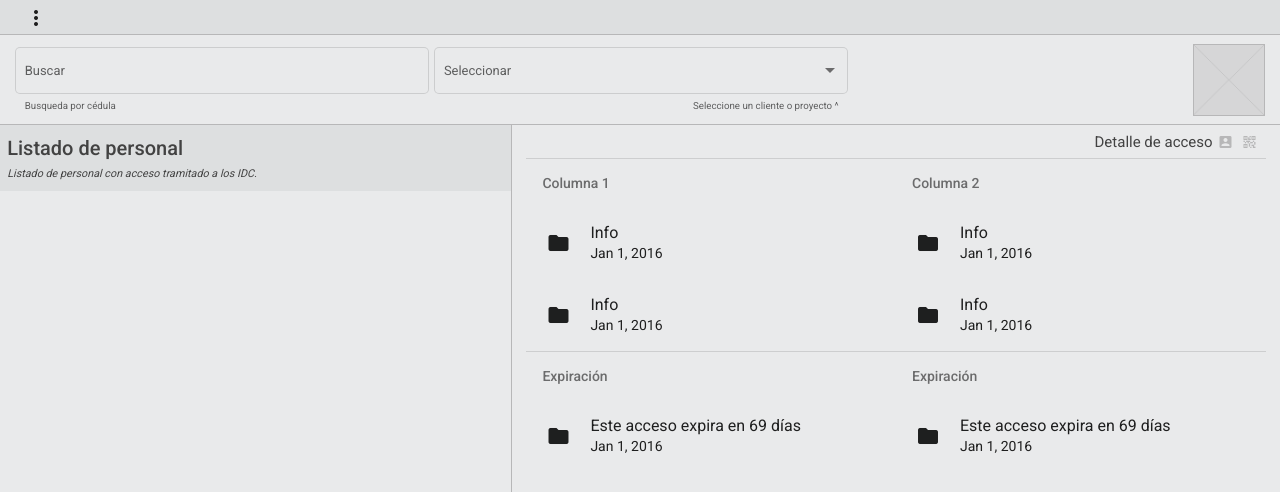
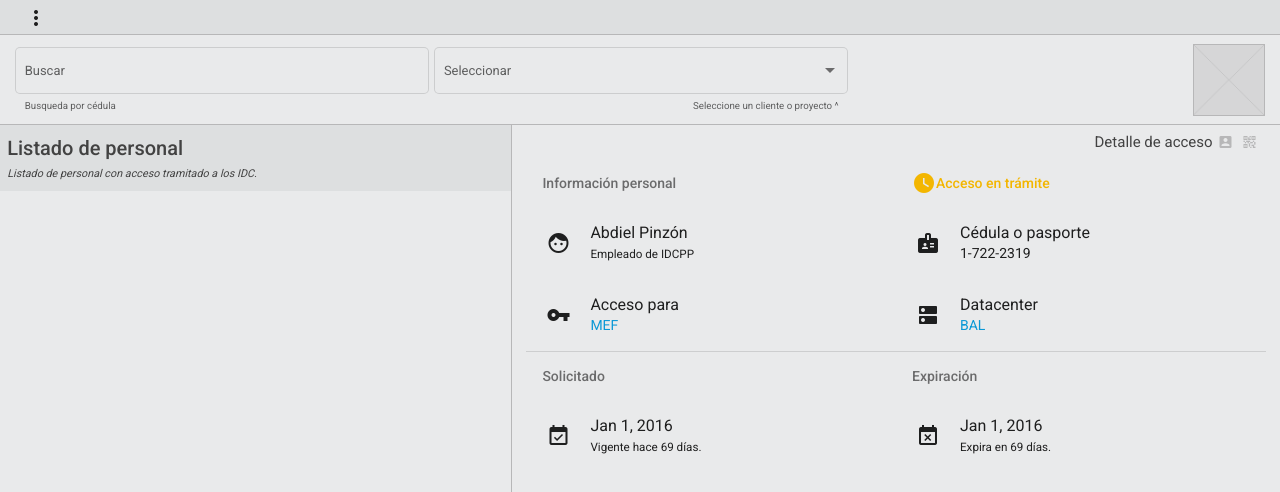
Before and after one commit to AbdielP/qrcodeproject, an Angular app: page /acceso in a window 1280 px wide. Shown: the top 492 px of the page. Built offline with nearby package versions, Linux system fonts and the light colour scheme.

Commit message:
details list ready. unused css class removed

```diff
--- a/src/app/pages/qrgenerator/qraccess/userdetails/userdetails.component.css
+++ b/src/app/pages/qrgenerator/qraccess/userdetails/userdetails.component.css
@@ -38,50 +38,7 @@
     align-items: center;
 }
 
-.user-info-container {
-    /* display: flex; */
-    /* flex-direction: column; */
-    /* align-items: center; */
-
-    width: 100%;
-    height: auto;
-    box-sizing: border-box;
-    /* margin-top: 5px; */
-    margin: 15px 0;
-    /* background-color: saddlebrown; */
-}.container-row {
-    width: 100%;
-    display: flex;
-    margin-top: 5px;
-    /* align-items: center; */
-    /* justify-content: space-between; */
-    /* background-color: rebeccapurple; */
-}
-.info-row {
-    display: flex;
-    width: 100%;
-    align-items: center;
-    padding: 0;
-    margin: 0;
-}.info-row p {
-    margin: 0;
-    display: flex;
-}.info-row small {
-    /* background-color: blue; */
-    width: 30%;
-    margin-right: 8px;
-}.info-row mat-icon {
-    font-size: 16px;
-    margin-top: 4px;
-    margin-left: 3px;
-}.col-right {
-    justify-content: flex-end;
-}
-
-mat-divider {
-    width: 100%;
-}
-
+ /* CODIGO QR */
 .qr-main-container {
     width: 100%;
     /* background-color: sandybrown; */
@@ -173,6 +130,10 @@ mat-divider {
     color: var(--text-warning)!important;
 }
 
+.text-danger {
+    color: var(--mat-warn-color)
+}
+
 .text-justify {
     text-align: justify;
 }
--- a/src/app/pages/qrgenerator/qraccess/userdetails/userdetails.component.html
+++ b/src/app/pages/qrgenerator/qraccess/userdetails/userdetails.component.html
@@ -13,97 +13,53 @@
     <div class="container-list">
         <!-- COL IZQ -->
         <mat-list>
-            <div mat-subheader>Columna 1</div>
+            <div mat-subheader>Información personal</div>
             <mat-list-item>
-                <mat-icon mat-list-icon>folder</mat-icon>
-                <div mat-line>Info</div>
-                <div mat-line> Jan 1, 2016 </div>
+                <mat-icon mat-list-icon>face</mat-icon>
+                <div mat-line>Abdiel Pinzón</div>
+                <div mat-line><small>Empleado de IDCPP</small> </div>
             </mat-list-item>
             <mat-list-item>
-                <mat-icon mat-list-icon>folder</mat-icon>
-                <div mat-line>Info</div>
-                <div mat-line> Jan 1, 2016 </div>
+                <mat-icon mat-list-icon>vpn_key</mat-icon>
+                <div mat-line>Acceso para</div>
+                <div class="text-info" mat-line>MEF</div>
+            </mat-list-item>
+            <mat-divider></mat-divider>
+            <div mat-subheader>Solicitado</div>
+            <mat-list-item>
+                <mat-icon mat-list-icon>event_available</mat-icon>
+                <div mat-line>Jan 1, 2016 </div>
+                <div mat-line><small>Vigente hace 69 días.</small></div>
+            </mat-list-item>
+        </mat-list>
+        <!-- COL DER -->
+        <mat-list>
+            <!-- <div class="text-success" mat-subheader>Acceso probado
+                <mat-icon mat-list-icon>how_to_reg</mat-icon>
+            </div> -->
+            <div class="text-warning" mat-subheader>
+                <mat-icon mat-list-icon>watch_later</mat-icon>
+                Acceso en trámite
+            </div>
+            <mat-list-item>
+                <mat-icon mat-list-icon>badge</mat-icon>
+                <div mat-line>Cédula o pasporte</div>
+                <div mat-line>1-722-2319 </div>
+            </mat-list-item>
+            <mat-list-item>
+                <mat-icon mat-list-icon>dns</mat-icon>
+                <div mat-line>Datacenter</div>
+                <div class="text-info" mat-line>BAL</div>
             </mat-list-item>
             <mat-divider></mat-divider>
             <div mat-subheader>Expiración</div>
             <mat-list-item>
-                <mat-icon mat-list-icon>folder</mat-icon>
-                <div mat-line>Este acceso expira en 69 días</div>
-                <div mat-line> Jan 1, 2016 </div>
-            </mat-list-item>
-        </mat-list>
-        <!-- COL DER -->
-        <mat-list>
-            <div mat-subheader>Columna 2</div>
-            <mat-list-item>
-                <mat-icon mat-list-icon>folder</mat-icon>
-                <div mat-line>Info</div>
-                <div mat-line> Jan 1, 2016 </div>
-            </mat-list-item>
-            <mat-list-item>
-                <mat-icon mat-list-icon>folder</mat-icon>
-                <div mat-line>Info</div>
-                <div mat-line> Jan 1, 2016 </div>
-            </mat-list-item>
-            <mat-divider></mat-divider>
-            <div mat-subheader>Expiración</div>
-            <mat-list-item>
-                <mat-icon mat-list-icon>folder</mat-icon>
-                <div mat-line>Este acceso expira en 69 días</div>
-                <div mat-line> Jan 1, 2016 </div>
+                <mat-icon mat-list-icon>event_busy</mat-icon>
+                <div mat-line>Jan 1, 2016</div>
+                <div mat-line><small>Expira en 69 días.</small></div>
             </mat-list-item>
         </mat-list>
     </div>
-
-
-    <!-- <div class="user-info-container">
-
-        <div class="container-row">
-            <div class="info-row">
-                <small class="">Cédula/pasaporte:</small>
-                <p class="mat-body-2">PE-6969-6969</p>
-            </div>
-            <div class="info-row ">
-                <small class="">Estado:</small>
-                <p class="mat-body-2 text-success">Aprobado</p>
-                <p class="mat-body-2 text-warning">Pendiente</p>
-                <mat-icon class="text-success" aria-hidden="false" aria-label="Example home icon">check_circle_outline</mat-icon>
-                <mat-icon class="text-warning" aria-hidden="false" aria-label="Example home icon">report_problem</mat-icon>
-            </div>
-        </div>
-        <div class="container-row">
-            <div class="info-row">
-                <small class="">Acceso para:</small>
-                <p class="mat-body-2">RATARED</p>
-            </div>
-            <div class="info-row ">
-                <small class="">Empresa visitante:</small>
-                <p class="mat-caption">Povider Nerd</p>
-            </div>
-        </div>
-
-        <div class="container-row">
-            <div class="info-row">
-                <small class="">Solicitado:</small>
-                <p class="mat-caption text-info">12/05/2021</p>
-            </div>
-            <div class="info-row ">
-                <small class="">Expiración:</small>
-                <p class="mat-caption text-info">31/05/2021</p>
-            </div>
-        </div>
-
-        <div class="container-row">
-            <div class="info-row">
-                <small class="text-secondary">Vigente hace 69 días.</small>
-            </div>
-            <div class="info-row ">
-                <small class="text-secondary">Expira en 69 días.</small>
-            </div>
-        </div>
-
-    </div>
-    <mat-divider></mat-divider> -->
 
     <div *ngIf="!showSpinner" class="qr-main-container">
         <div *ngIf="detalleAcceso" class="qr-info-container">
@@ -119,7 +75,7 @@
             <div class="info-container">
                 <div class="access-detail-container">
                     <div class="detail">
-                        <p class="mat-subheading-1 text-secondary">Detalle del acceso</p>
+                        <p class="mat-subheading-1 text-secondary">Notas del acceso</p>
                         <a *ngIf="detalleAcceso.gerencia != ''" href="{{detalleAcceso.gerencia}}" class="text-info"
                             target="_blank">Ver formulario de acceso</a>
                         <p *ngIf="detalleAcceso.gerencia === ''">No se ha encontrado formulario de acceso para este
```
